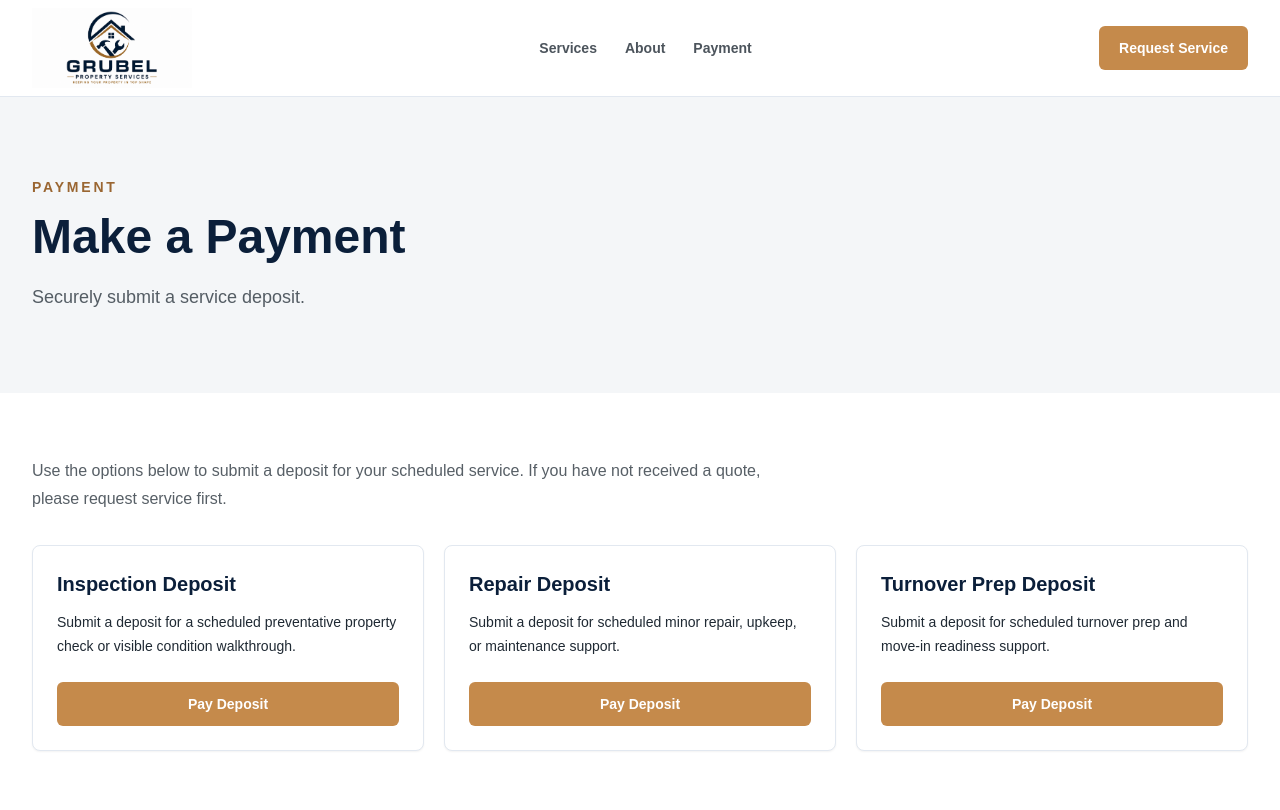
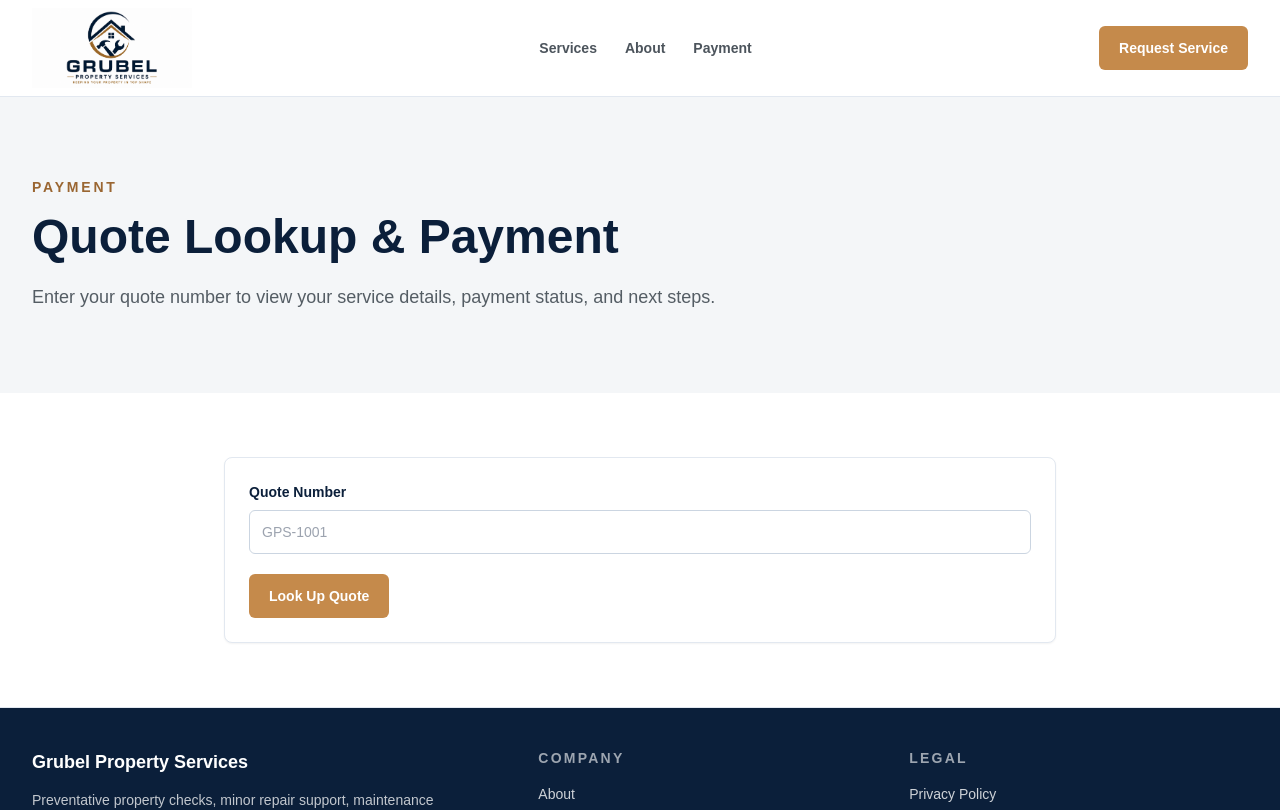
Before and after one commit to MySaaS1023/Grubel-Property-Services, a Next.js app: page /payment in a window 1280 px wide. Shown: the top 810 px of the page. Built offline with nearby package versions, Linux system fonts and the light colour scheme.

Commit message:
database/admin area

```diff
--- a/app/api/create-checkout-session/route.ts
+++ b/app/api/create-checkout-session/route.ts
@@ -1,20 +1,5 @@
 import { NextResponse } from "next/server";
 import { getStripeClient } from "@/lib/stripe";
-
-const deposits = {
-  inspection: {
-    name: "Inspection Deposit",
-    amount: 7500,
-  },
-  repair: {
-    name: "Repair Deposit",
-    amount: 10000,
-  },
-  "turnover-prep": {
-    name: "Turnover Prep Deposit",
-    amount: 15000,
-  },
-} as const;
 
 export async function POST(request: Request) {
   const stripe = getStripeClient();
@@ -34,14 +19,25 @@ export async function POST(request: Request) {
     return NextResponse.json({ error: "Invalid JSON body." }, { status: 400 });
   }
 
-  const type =
-    body && typeof body === "object" && "type" in body
-      ? String((body as Record<string, unknown>).type)
+  const payload = body as Record<string, unknown>;
+  const quoteNumber =
+    body && typeof body === "object" && "quoteNumber" in body
+      ? String(payload.quoteNumber).trim().toUpperCase()
       : "";
-  const deposit = deposits[type as keyof typeof deposits];
+  const serviceType =
+    body && typeof body === "object" && "serviceType" in body
+      ? String(payload.serviceType).trim()
+      : "";
+  const amount =
+    body && typeof body === "object" && "amount" in body
+      ? Number(payload.amount)
+      : 0;
 
-  if (!deposit) {
-    return NextResponse.json({ error: "Invalid payment type." }, { status: 400 });
+  if (!quoteNumber || !serviceType || !Number.isInteger(amount) || amount <= 0) {
+    return NextResponse.json(
+      { error: "Valid quote number, service type, and amount are required." },
+      { status: 400 },
+    );
   }
 
   const siteUrl = process.env.NEXT_PUBLIC_SITE_URL ?? "http://localhost:3000";
@@ -54,14 +50,19 @@ export async function POST(request: Request) {
         price_data: {
           currency: "usd",
           product_data: {
-            name: deposit.name,
+            name: `${serviceType} Deposit`,
+            description: `Quote ${quoteNumber}`,
           },
-          unit_amount: deposit.amount,
+          unit_amount: amount,
         },
       },
     ],
-    success_url: `${siteUrl}/success`,
-    cancel_url: `${siteUrl}/cancel`,
+    metadata: {
+      quoteNumber,
+      serviceType,
+    },
+    success_url: `${siteUrl}/success?quote=${encodeURIComponent(quoteNumber)}`,
+    cancel_url: `${siteUrl}/payment`,
   });
 
   return NextResponse.json({ url: session.url });
--- /dev/null
+++ b/app/api/quote-lookup/route.ts
@@ -0,0 +1,55 @@
+import { NextResponse } from "next/server";
+
+const mockQuotes = [
+  {
+    quoteNumber: "GPS-1001",
+    customerName: "Test Customer",
+    serviceType: "Inspection",
+    propertyAddress: "123 Main St, Phoenix, AZ",
+    amount: 7500,
+    displayAmount: "$75.00",
+    paymentStatus: "unpaid",
+    serviceStatus: "Awaiting Payment",
+    notes: "Please complete your deposit to confirm scheduling.",
+  },
+  {
+    quoteNumber: "GPS-1002",
+    customerName: "Test Paid Customer",
+    serviceType: "Repair",
+    propertyAddress: "456 Oak Ave, Mesa, AZ",
+    amount: 10000,
+    displayAmount: "$100.00",
+    paymentStatus: "paid",
+    serviceStatus: "Scheduled",
+    notes: "Your service has been scheduled.",
+  },
+] as const;
+
+export async function POST(request: Request) {
+  let body: unknown;
+
+  try {
+    body = await request.json();
+  } catch {
+    return NextResponse.json({ error: "Invalid JSON body." }, { status: 400 });
+  }
+
+  const quoteNumber =
+    body && typeof body === "object" && "quoteNumber" in body
+      ? String((body as Record<string, unknown>).quoteNumber).trim().toUpperCase()
+      : "";
+
+  if (!quoteNumber) {
+    return NextResponse.json({ error: "Quote number is required." }, { status: 400 });
+  }
+
+  // Future database connection point: replace this mock lookup with Supabase
+  // or another database query by quote number.
+  const quote = mockQuotes.find((item) => item.quoteNumber === quoteNumber);
+
+  if (!quote) {
+    return NextResponse.json({ error: "Quote not found." }, { status: 404 });
+  }
+
+  return NextResponse.json({ quote });
+}
--- a/app/cancel/page.tsx
+++ b/app/cancel/page.tsx
@@ -5,13 +5,15 @@ export default function CancelPage() {
   return (
     <>
       <PageHero
-        eyebrow="Request Service"
-        title="Ready when you are."
-        description="You can send Grubel Property Services the property details whenever you are ready."
+        eyebrow="Payment"
+        title="Payment Not Completed"
+        description="Your payment was canceled. You can return to the payment page and try again."
       />
       <section className="bg-white py-12">
         <div className="mx-auto flex max-w-7xl flex-col gap-3 px-4 sm:flex-row sm:px-6 lg:px-8">
-          <Button href="/contact" variant="outline">Request Service</Button>
+          <Button href="/payment" variant="outline">
+            Return to Payment
+          </Button>
         </div>
       </section>
     </>
--- a/app/payment/page.tsx
+++ b/app/payment/page.tsx
@@ -1,49 +1,17 @@
 import { PageHero } from "@/components/PageHero";
-import { PaymentCard } from "@/components/PaymentCard";
-
-const paymentOptions = [
-  {
-    title: "Inspection Deposit",
-    description:
-      "Submit a deposit for a scheduled preventative property check or visible condition walkthrough.",
-    type: "inspection",
-  },
-  {
-    title: "Repair Deposit",
-    description:
-      "Submit a deposit for scheduled minor repair, upkeep, or maintenance support.",
-    type: "repair",
-  },
-  {
-    title: "Turnover Prep Deposit",
-    description:
-      "Submit a deposit for scheduled turnover prep and move-in readiness support.",
-    type: "turnover-prep",
-  },
-];
+import { QuoteLookup } from "@/components/QuoteLookup";
 
 export default function PaymentPage() {
   return (
     <>
       <PageHero
         eyebrow="Payment"
-        title="Make a Payment"
-        description="Securely submit a service deposit."
+        title="Quote Lookup & Payment"
+        description="Enter your quote number to view your service details, payment status, and next steps."
       />
       <section className="bg-white py-16">
-        <div className="mx-auto max-w-7xl px-4 sm:px-6 lg:px-8">
-          <div className="max-w-3xl">
-            <p className="text-base leading-7 text-charcoal/75">
-              Use the options below to submit a deposit for your scheduled
-              service. If you have not received a quote, please request service
-              first.
-            </p>
-          </div>
-          <div className="mt-8 grid gap-5 md:grid-cols-3">
-            {paymentOptions.map((option) => (
-              <PaymentCard key={option.type} {...option} />
-            ))}
-          </div>
+        <div className="mx-auto max-w-4xl px-4 sm:px-6 lg:px-8">
+          <QuoteLookup />
         </div>
       </section>
     </>
--- /dev/null
+++ b/components/QuoteLookup.tsx
@@ -0,0 +1,182 @@
+"use client";
+
+import { FormEvent, useState } from "react";
+import { Button } from "@/components/Button";
+
+type Quote = {
+  quoteNumber: string;
+  customerName: string;
+  serviceType: string;
+  propertyAddress: string;
+  amount: number;
+  displayAmount: string;
+  paymentStatus: "paid" | "unpaid";
+  serviceStatus:
+    | "Quote Sent"
+    | "Awaiting Payment"
+    | "Payment Received"
+    | "Scheduled"
+    | "In Progress"
+    | "Completed"
+    | "Canceled";
+  notes: string;
+};
+
+export function QuoteLookup() {
+  const [quoteNumber, setQuoteNumber] = useState("");
+  const [quote, setQuote] = useState<Quote | null>(null);
+  const [lookupError, setLookupError] = useState("");
+  const [paymentError, setPaymentError] = useState("");
+  const [loading, setLoading] = useState(false);
+  const [paying, setPaying] = useState(false);
+
+  async function handleLookup(event: FormEvent<HTMLFormElement>) {
+    event.preventDefault();
+    setLoading(true);
+    setQuote(null);
+    setLookupError("");
+    setPaymentError("");
+
+    try {
+      const response = await fetch("/api/quote-lookup", {
+        method: "POST",
+        headers: { "Content-Type": "application/json" },
+        body: JSON.stringify({ quoteNumber }),
+      });
+      const data = await response.json();
+
+      if (!response.ok) {
+        setLookupError(data.error ?? "Quote not found.");
+        return;
+      }
+
+      setQuote(data.quote);
+    } catch {
+      setLookupError("Unable to look up that quote. Please try again.");
+    } finally {
+      setLoading(false);
+    }
+  }
+
+  async function handlePayNow() {
+    if (!quote) {
+      return;
+    }
+
+    setPaying(true);
+    setPaymentError("");
+
+    try {
+      const response = await fetch("/api/create-checkout-session", {
+        method: "POST",
+        headers: { "Content-Type": "application/json" },
+        body: JSON.stringify({
+          quoteNumber: quote.quoteNumber,
+          amount: quote.amount,
+          serviceType: quote.serviceType,
+        }),
+      });
+      const data = await response.json();
+
+      if (!response.ok) {
+        setPaymentError(data.error ?? "Unable to start payment.");
+        return;
+      }
+
+      window.location.href = data.url;
+    } catch {
+      setPaymentError("Unable to start payment. Please try again.");
+    } finally {
+      setPaying(false);
+    }
+  }
+
+  return (
+    <div className="grid gap-8">
+      <form
+        className="rounded-lg border border-slate-200 bg-white p-6 shadow-sm"
+        onSubmit={handleLookup}
+      >
+        <label className="grid gap-2 text-sm font-bold text-navy">
+          Quote Number
+          <input
+            className="min-h-11 rounded-md border border-slate-300 px-3 text-sm font-normal text-charcoal outline-none transition focus:border-accent focus:ring-2 focus:ring-accent/20"
+            onChange={(event) => setQuoteNumber(event.target.value)}
+            placeholder="GPS-1001"
+            required
+            type="text"
+            value={quoteNumber}
+          />
+        </label>
+        {lookupError ? (
+          <p className="mt-4 rounded-md bg-red-50 p-3 text-sm font-semibold text-red-800">
+            {lookupError}
+          </p>
+        ) : null}
+        <Button className="mt-5 w-full sm:w-auto" disabled={loading} type="submit">
+          {loading ? "Looking Up..." : "Look Up Quote"}
+        </Button>
+      </form>
+
+      {quote ? (
+        <article className="rounded-lg border border-slate-200 bg-stonewash p-6 shadow-sm">
+          <div className="flex flex-col gap-4 border-b border-slate-200 pb-5 sm:flex-row sm:items-center sm:justify-between">
+            <div>
+              <p className="text-sm font-black uppercase tracking-[0.18em] text-accentDark">
+                Quote Details
+              </p>
+              <h2 className="mt-2 text-2xl font-black text-navy">
+                {quote.quoteNumber}
+              </h2>
+            </div>
+            <div className="text-2xl font-black text-charcoal">
+              {quote.displayAmount}
+            </div>
+          </div>
+
+          <dl className="mt-6 grid gap-4 md:grid-cols-2">
+            <QuoteField label="Customer Name" value={quote.customerName} />
+            <QuoteField label="Service Type" value={quote.serviceType} />
+            <QuoteField label="Property Address" value={quote.propertyAddress} />
+            <QuoteField label="Quote Amount" value={quote.displayAmount} />
+            <QuoteField label="Payment Status" value={quote.paymentStatus} />
+            <QuoteField label="Service Status" value={quote.serviceStatus} />
+          </dl>
+
+          <div className="mt-6 rounded-md bg-white p-4">
+            <div className="text-sm font-black text-navy">Notes / Next Step</div>
+            <p className="mt-2 text-sm leading-6 text-charcoal/72">{quote.notes}</p>
+          </div>
+
+          {quote.paymentStatus === "paid" ? (
+            <p className="mt-5 rounded-md bg-green-50 p-4 text-sm font-bold text-green-800">
+              Payment received. Your service status is listed below.
+            </p>
+          ) : (
+            <div className="mt-5">
+              {paymentError ? (
+                <p className="mb-4 rounded-md bg-red-50 p-3 text-sm font-semibold text-red-800">
+                  {paymentError}
+                </p>
+              ) : null}
+              <Button disabled={paying} onClick={handlePayNow}>
+                {paying ? "Opening Payment..." : "Pay Now"}
+              </Button>
+            </div>
+          )}
+        </article>
+      ) : null}
+    </div>
+  );
+}
+
+function QuoteField({ label, value }: { label: string; value: string }) {
+  return (
+    <div className="rounded-md bg-white p-4">
+      <dt className="text-xs font-black uppercase tracking-[0.16em] text-charcoal/50">
+        {label}
+      </dt>
+      <dd className="mt-2 text-sm font-bold text-charcoal">{value}</dd>
+    </div>
+  );
+}
```
Also changed, not shown: app/success/page.tsx (+4 -4 lines).
